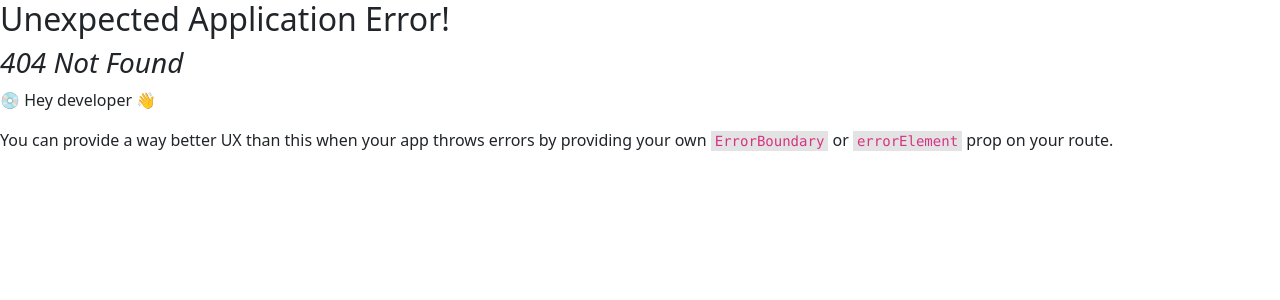
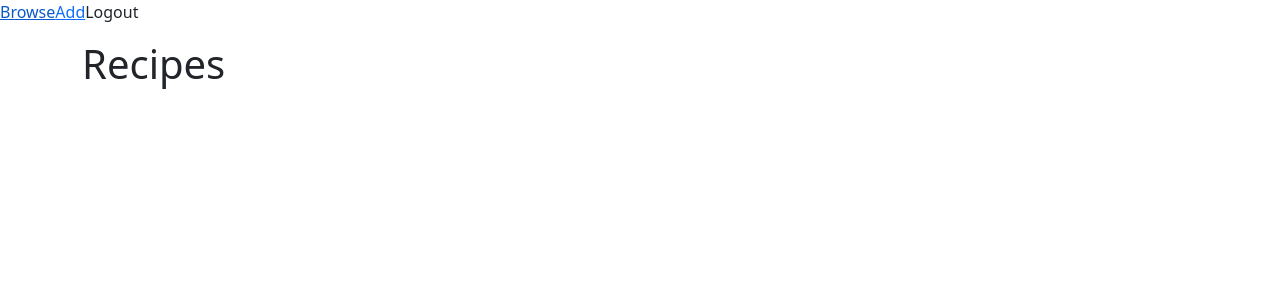
Before and after one commit to masterSamu/thesis-app, a React (Vite) app: page /recipes in a window 1280 px wide. Before the commit this address had no page. Shown: the top 300 px of the page. Built offline with nearby package versions, Linux system fonts and the light colour scheme; sample sign-in values are in the browser's storage.

Commit message:
Added features
+ Navbar
+ PrivateRoute
+ Login form
+ App context

```diff
--- /dev/null
+++ b/src/components/Navbar.jsx
@@ -0,0 +1,22 @@
+import { useContext } from "react";
+import { Nav } from "react-bootstrap";
+import { Link } from "react-router-dom";
+import { AppContext } from "../context/appContext";
+
+export default function Navbar() {
+  const { logout } = useContext(AppContext);
+
+  return (
+    <Nav>
+      <Nav.Item as={Link} to="/recipes">
+        Browse
+      </Nav.Item>
+      <Nav.Item as={Link} to="/recipes/add">
+        Add
+      </Nav.Item>
+      <div>
+        <Nav.Item onClick={logout}>Logout</Nav.Item>
+      </div>
+    </Nav>
+  );
+}
--- a/src/components/layouts/PageLayout.jsx
+++ b/src/components/layouts/PageLayout.jsx
@@ -1,4 +1,7 @@
+import { useContext } from "react";
 import { Container } from "react-bootstrap";
+import { AppContext } from "../../context/appContext";
+import Navbar from "../Navbar";
 
 /**
  * Renders layout for page. Add page content as a children.
@@ -6,7 +9,14 @@ import { Container } from "react-bootstrap";
  * @returns {JSX.Element}
  */
 export default function PageLayout({ children }) {
+  const { user } = useContext(AppContext);
+
   return (
-    <Container className="d-flex flex-column gap-4 my-3">{children}</Container>
+    <>
+      {user ? <Navbar /> : null}
+      <Container className="d-flex flex-column gap-4 my-3">
+        {children}
+      </Container>
+    </>
   );
 }
--- a/src/context/appContext.jsx
+++ b/src/context/appContext.jsx
@@ -1,17 +1,18 @@
 import { createContext, useState } from "react";
+import { useNavigate } from "react-router-dom";
 
 /**
  * @typedef TAppContext
  * @property {object} user
- * @property {void} login
- * @property {void} logout
+ * @property {() => void} login
+ * @property {() => void} logout
  */
 
 /** @type {import('react').Context<TAppContext>} */
 export const AppContext = createContext();
 
 export default function appContextProvider({ children }) {
-  const [user, setUser] = useState(null);
+  const [user, setUser] = useState(localStorage.getItem("user"));
 
   /**
    * Login user to system
@@ -19,12 +20,14 @@ export default function appContextProvider({ children }) {
    */
   const login = (credentials) => {
     // Handle login
-    setUser(credentials)
+    setUser("qwerty");
+    localStorage.setItem("user", "qwerty");
   };
 
   /** Logout user from system */
   const logout = () => {
     setUser(null);
+    localStorage.removeItem("user");
   };
 
   return (
--- a/src/routes/Login/CustomLogin.jsx
+++ b/src/routes/Login/CustomLogin.jsx
@@ -1,9 +1,11 @@
 import { useContext } from "react";
 import { Button, Form } from "react-bootstrap";
 import { AppContext } from "../../context/appContext";
+import { useNavigate } from "react-router-dom";
 
 export default function CustomLogin() {
   const { login } = useContext(AppContext);
+  const navigate = useNavigate();
 
   const handleSubmit = (e) => {
     e.preventDefault();
@@ -11,6 +13,7 @@ export default function CustomLogin() {
     const password = e.target.password.value;
     if (email && password) {
       login({ email, password });
+      navigate("/recipes");
     }
   };
 
--- /dev/null
+++ b/src/routes/PrivateRoute.jsx
@@ -0,0 +1,20 @@
+import { useContext } from "react";
+import { AppContext } from "../context/appContext";
+import { Navigate } from "react-router-dom";
+
+/**
+ * Filter component to handle access to routes,
+ *  which requires authenticated user.
+ * Navigates to "/" route if user is not logged in.
+ * @param {{JSX.Element}} props
+ * @returns {JSX.Element}
+ */
+export default function PrivateRoute({ children }) {
+  const { user } = useContext(AppContext);
+
+  if (user === null) {
+    return <Navigate to="/" replace />;
+  } else {
+    return children;
+  }
+}
--- /dev/null
+++ b/src/routes/Recipes/index.jsx
@@ -0,0 +1,9 @@
+import PageLayout from "../../components/layouts/PageLayout";
+
+export default function Recipes() {
+  return (
+    <PageLayout>
+      <h1>Recipes</h1>
+    </PageLayout>
+  );
+}
--- a/src/routes/index.jsx
+++ b/src/routes/index.jsx
@@ -1,9 +1,19 @@
 import { createBrowserRouter } from "react-router-dom";
 import Login from "./Login";
+import PrivateRoute from "./PrivateRoute";
+import Recipes from "./Recipes";
 
 export const router = createBrowserRouter([
   {
     path: "/",
     element: <Login />,
   },
+  {
+    path: "/recipes",
+    element: (
+      <PrivateRoute>
+        <Recipes />
+      </PrivateRoute>
+    ),
+  },
 ]);
```
Also changed, not shown: src/services/user.js (+7 -0 lines).
